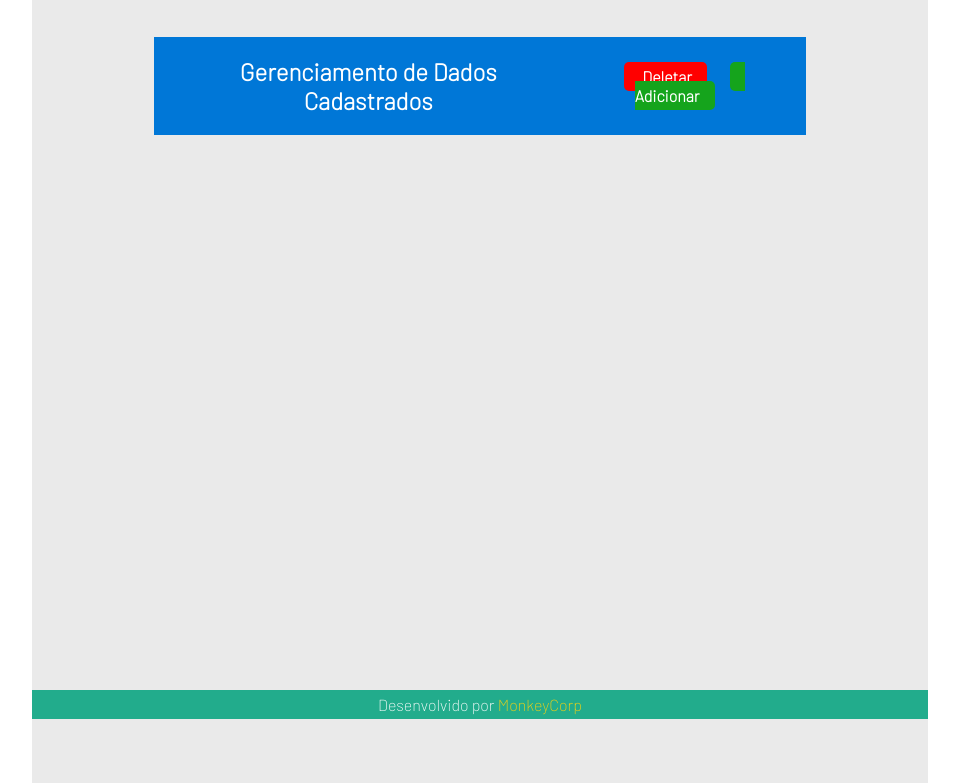
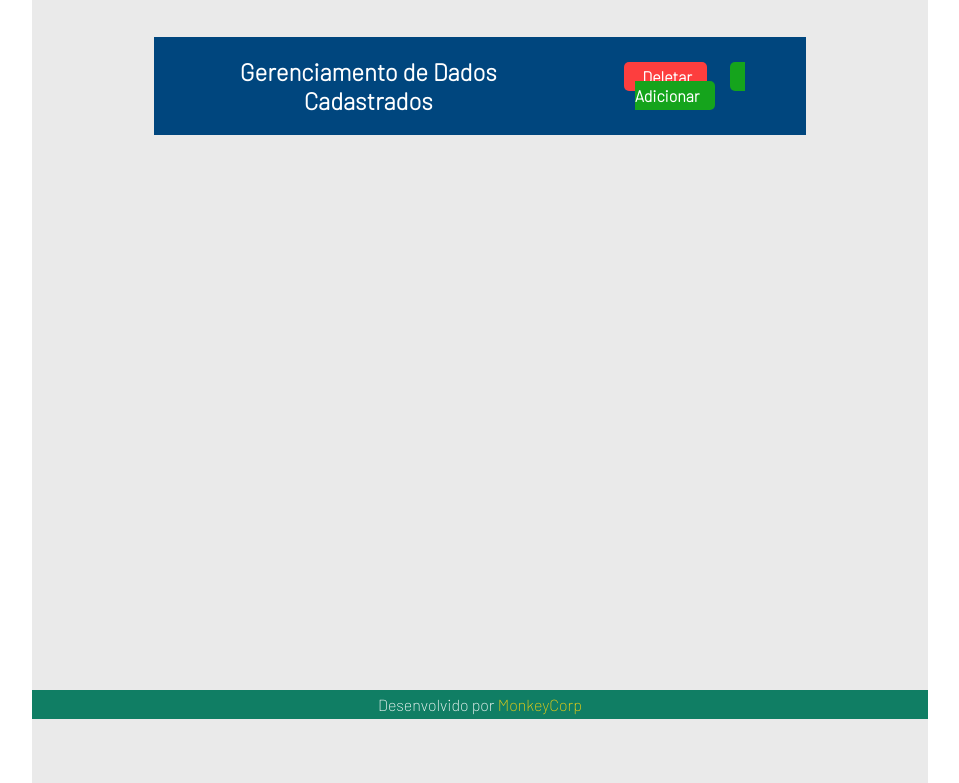
Before and after one commit to arthurmeira/SocialDigital, a plain HTML site: page index.html in a window 1280 px wide. Shown: the part 81-864 px from the top of the page, without its empty margins (160-1119 px from the left). Drawn offline with Linux system fonts and the light colour scheme.

Commit message:
Front-end

```diff
--- a/css/style.css
+++ b/css/style.css
@@ -12,7 +12,7 @@ body{
 
 header .top{
     text-align: center;
-    background-color: rgb(34, 172, 140);
+    background-color: rgb(16, 126, 100);
     padding: 20px;
     display: flex;
     align-items: center;
@@ -66,7 +66,7 @@ main .btns img{
 
 main .btns .del{
     color: rgb(255, 255, 255);
-    background-color: red;
+    background-color: rgb(253, 62, 62);
     padding: 5px 15px;
     border-radius: 5px;
 }
@@ -84,7 +84,7 @@ main .record{
     margin: auto;
     display: flex;
     align-items: center;
-    background-color: rgb(0, 119, 215);
+    background-color: rgb(0, 70, 126);
     justify-content: space-between;
     color: rgb(255, 255, 255);
 }
@@ -93,7 +93,7 @@ main .record{
 footer .footer_bot{
     text-align: center;
     color: white;
-    background-color: rgb(34, 172, 140);
+    background-color: rgb(16, 126, 100);
     padding: 5px;
     position: absolute;
     position: fixed;
```
